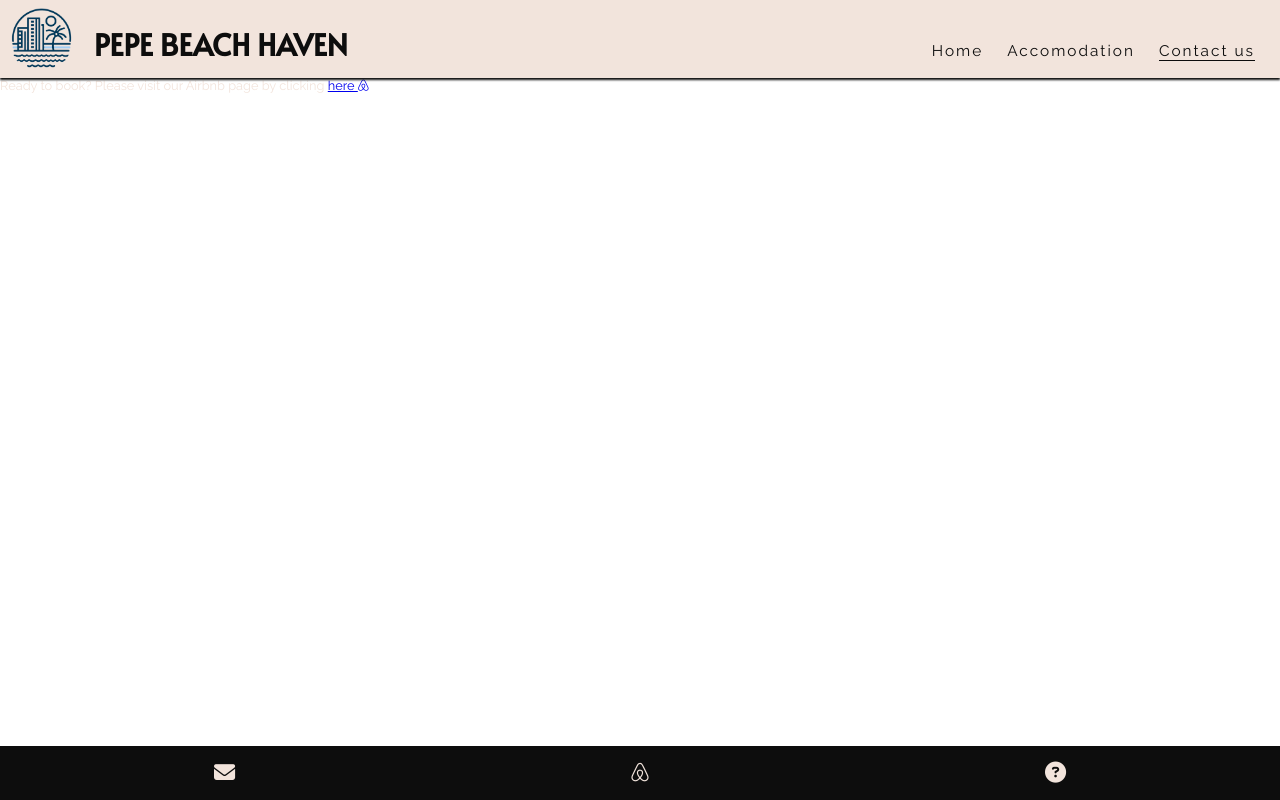
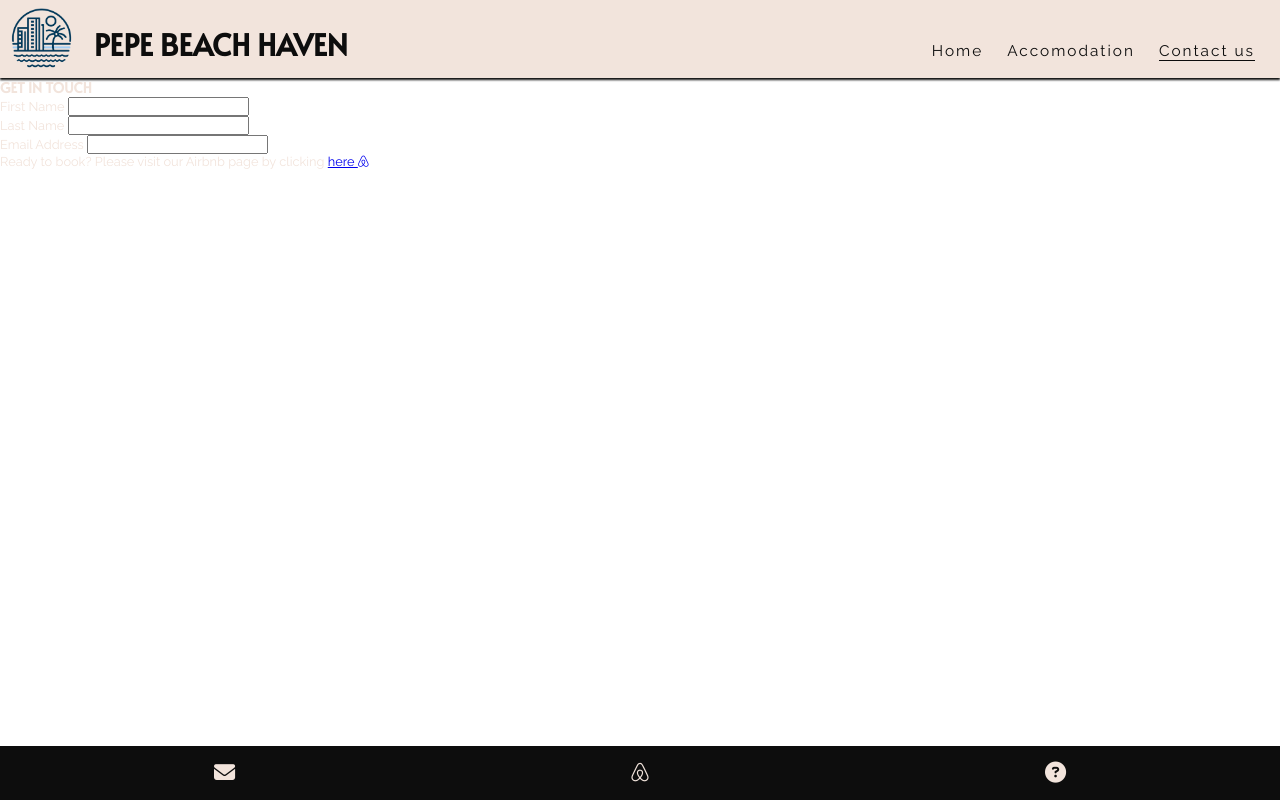
Before and after one commit to pswhdev/pepe-beach-haven, a plain HTML site: page contact.html in a window 1280 px wide. Drawn offline with Linux system fonts and the light colour scheme; a web font is replaced by a local one.

Commit message:
Add form in contact page

```diff
--- a/contact.html
+++ b/contact.html
@@ -80,6 +80,20 @@
       </div>
     </header>
     <main>
+        <section id="contact">
+          <form id="contact-form" method="post" action="https://formdump.codeinstitute.net">
+              <h2>Get in touch</h2>
+              <label for="first-name">First Name</label>
+              <input class="form" type="text" name="first_name" id="first-name" required>
+              <br>
+              <label for="last-name">Last Name</label>
+              <input class="form" type="text" name="last_name" id="last-name" required>
+              <br>
+              <label for="email">Email Address</label>
+              <input class="form" type="email" name="email_address" id="email" required>
+              <br>
+      </section>
+      <aside>
       Ready to book? Please visit our Airbnb page by clicking
       <a
         href="http://airbnb.com/h/beach-and-mountains-rio"
@@ -87,6 +101,7 @@
         aria-label="Visit the accomodation's airbnb page (opens in a new tab)"
         >here <i class="fa-brands fa-airbnb"></i
       ></a>
+    </aside>
     </main>
     <footer>
       <ul id="footer-links">
```
